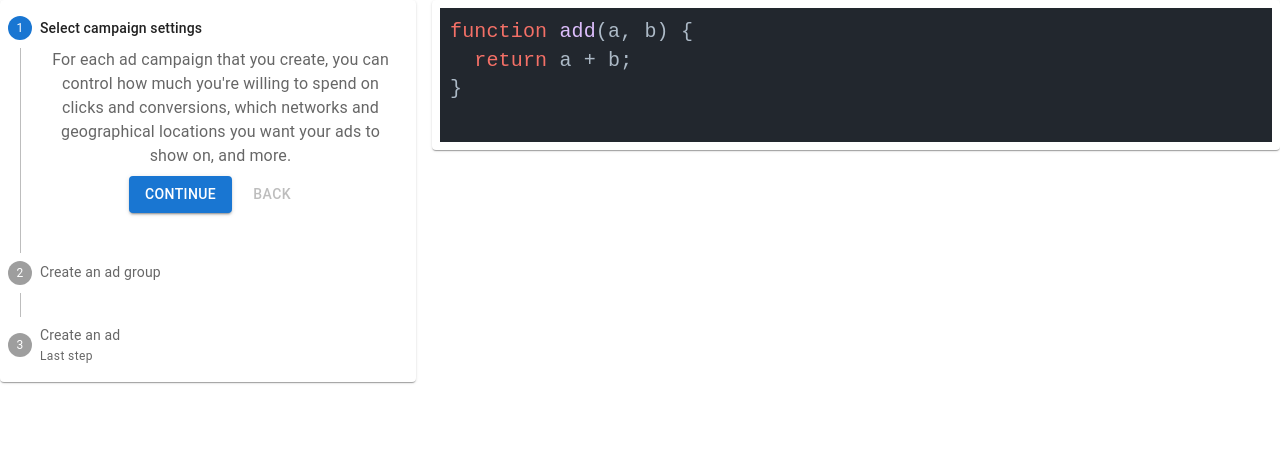
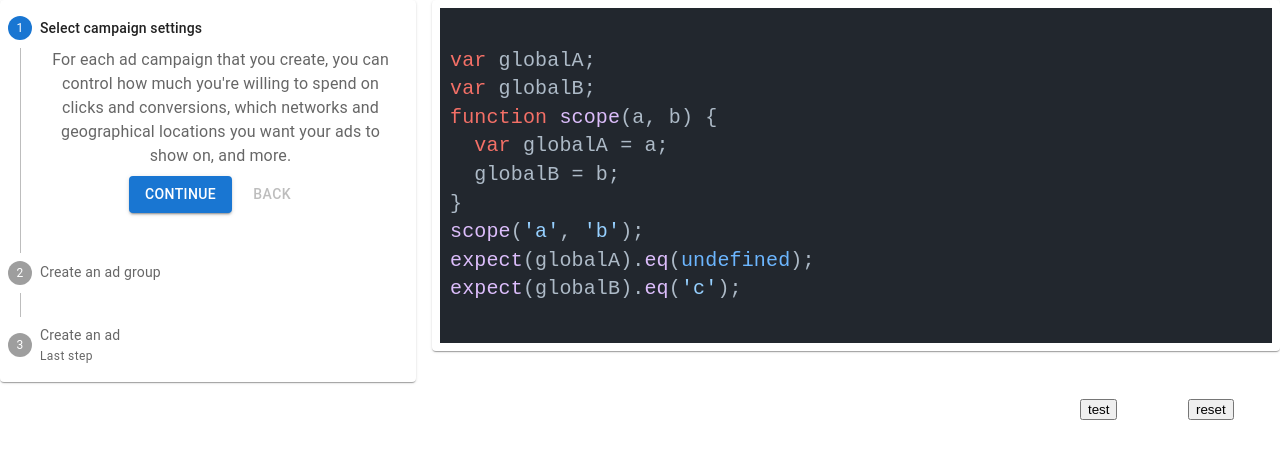
Before and after one commit to aminmarashi/duck-repl, a React (Create React App) app: page / in a window 1280 px wide. Shown: the top 458 px of the page. Built offline with nearby package versions, Linux system fonts and the light colour scheme.

Commit message:
Add the crude implementation of the tester

```diff
--- a/package.json
+++ b/package.json
@@ -9,10 +9,12 @@
     "@testing-library/jest-dom": "^5.14.1",
     "@testing-library/react": "^11.2.7",
     "@testing-library/user-event": "^12.8.3",
+    "@types/chai": "^4.2.21",
     "@types/jest": "^26.0.24",
     "@types/node": "^12.20.24",
     "@types/react": "^17.0.20",
     "@types/react-dom": "^17.0.9",
+    "chai": "^4.3.4",
     "highlight.js": "^11.2.0",
     "react": "^17.0.2",
     "react-dom": "^17.0.2",
--- a/src/App.tsx
+++ b/src/App.tsx
@@ -1,4 +1,4 @@
-import React from 'react';
+import React, { useState } from 'react';
 import CodeEditor from './CodeEditor';
 import { styled } from '@mui/material/styles';
 import Box from '@mui/material/Box';
@@ -10,22 +10,34 @@ import StepLabel from '@mui/material/StepLabel';
 import StepContent from '@mui/material/StepContent';
 import Button from '@mui/material/Button';
 import Typography from '@mui/material/Typography';
+import { Tester } from './Tester';
 
-const code = `function add(a, b) {
-  return a + b;
-}
-`;
 const steps = [
   {
     label: 'Select campaign settings',
     description: `For each ad campaign that you create, you can control how much
               you're willing to spend on clicks and conversions, which networks
               and geographical locations you want your ads to show on, and more.`,
+    code: `
+var globalA;
+var globalB;
+function scope(a, b) {
+  var globalA = a;
+  globalB = b;
+}
+scope('a', 'b');
+expect(globalA).eq(undefined);
+expect(globalB).eq('c');
+    `
   },
   {
     label: 'Create an ad group',
     description:
       'An ad group contains one or more ads which target a shared set of keywords.',
+    code: `
+console.log('test 2');
+expect(2).eq(3);
+    `
   },
   {
     label: 'Create an ad',
@@ -33,6 +45,11 @@ const steps = [
               and learn how to enhance your ads using features like ad extensions.
               If you run into any problems with your ads, find out how to tell if
               they're running and how to resolve approval issues.`,
+    code: `
+console.log('test 3');
+expect(3).eq(2);
+expect(3).eq(3);
+    `
   },
 ];
 
@@ -44,8 +61,11 @@ const Item = styled(Paper)(({ theme }) => ({
   color: theme.palette.text.secondary,
 }));
 
+const initialCodes = steps.map(s => s.code);
 function App() {
-  const [activeStep, setActiveStep] = React.useState(0);
+  const [activeStep, setActiveStep] = useState(0);
+  const [codes, setCodes] = useState(initialCodes);
+  const tester = new Tester();
 
   const handleNext = () => {
     setActiveStep((prevActiveStep) => prevActiveStep + 1);
@@ -58,6 +78,22 @@ function App() {
   const handleReset = () => {
     setActiveStep(0);
   };
+
+  function test(activeStep: number) {
+    tester.run(codes[activeStep]);
+    tester.reset();
+  }
+
+  function updateCodes(code: string, activeStep: number) {
+      const newCodes = [...codes];
+      newCodes[activeStep] = code;
+      setCodes(newCodes);
+  }
+
+  function reset(activeStep: number) {
+    const code = steps[activeStep].code;
+    updateCodes(code, activeStep)
+  }
 
   return (
     <Box sx={{ flexGrow: 1 }}>
@@ -115,7 +151,20 @@ function App() {
           </Item>
         </Grid>
         <Grid item xs={8}>
-          <Item><CodeEditor code={code} /></Item>
+          <Item>
+            {
+              activeStep === steps.length
+              ? <div>🎉</div>
+              : <CodeEditor code={codes[activeStep]} onCodeChanged={code => updateCodes(code, activeStep)} />
+            }
+          </Item>
+        </Grid>
+        <Grid item xs={10}></Grid>
+        <Grid item xs={1}>
+          <button onClick={() => test(activeStep)}>test</button>
+        </Grid>
+        <Grid item xs={1}>
+          <button onClick={() => reset(activeStep)}>reset</button>
         </Grid>
       </Grid>
     </Box>
--- a/src/CodeEditor.tsx
+++ b/src/CodeEditor.tsx
@@ -1,4 +1,4 @@
-import React, { useState } from 'react';
+import React, { useState, useEffect } from 'react';
 import Editor from 'react-simple-code-editor';
 import highlightjs from 'highlight.js/lib/core';
 import javascript from 'highlight.js/lib/languages/javascript';
@@ -6,14 +6,21 @@ import 'highlight.js/styles/github-dark-dimmed.css';
 
 highlightjs.registerLanguage('javascript', javascript);
 
-function CodeEditor({ code: defaultCode }: { code: string }) {
-  const [code, setCode] = useState(defaultCode);
+function CodeEditor(props: { code: string, onCodeChanged: (...args: any[]) => any }) {
+  const [code, setCode] = useState(props.code);
+  function codeUpdateHandler(code: string) {
+    props.onCodeChanged(code);
+    setCode(code);
+  }
+  useEffect(() => {
+    setCode(props.code);
+  }, [props.code]);
   return (
     <Editor
       className="language-javascript hljs"
       id="editor"
       value={code}
-      onValueChange={setCode}
+      onValueChange={codeUpdateHandler}
       highlight={code => highlightjs.highlight('javascript', code).value}
       padding={10}
       style={{
--- /dev/null
+++ b/src/Tester.ts
@@ -0,0 +1,28 @@
+import { AssertionError } from 'chai';
+import { expect } from 'chai';
+
+export class Tester {
+  constructor(private counter = 0) {}
+  run(code: string) {
+    // eslint-disable-next-line
+    return Function(`
+      "use strict";
+      return (function test(expect, errorHandler) {
+        try {
+          ${code}
+        } catch(error) {
+          errorHandler(error);
+        }
+      })
+    `)()(
+        (val: any) => {
+          this.counter++;
+          return expect(val);
+        },
+        (error: typeof AssertionError) => console.log(this.counter, error)
+    )
+  }
+  reset() {
+      this.counter = 0;
+  }
+}
```
Also changed, not shown: 1 other file (tests, documents, lock files or other folders).
